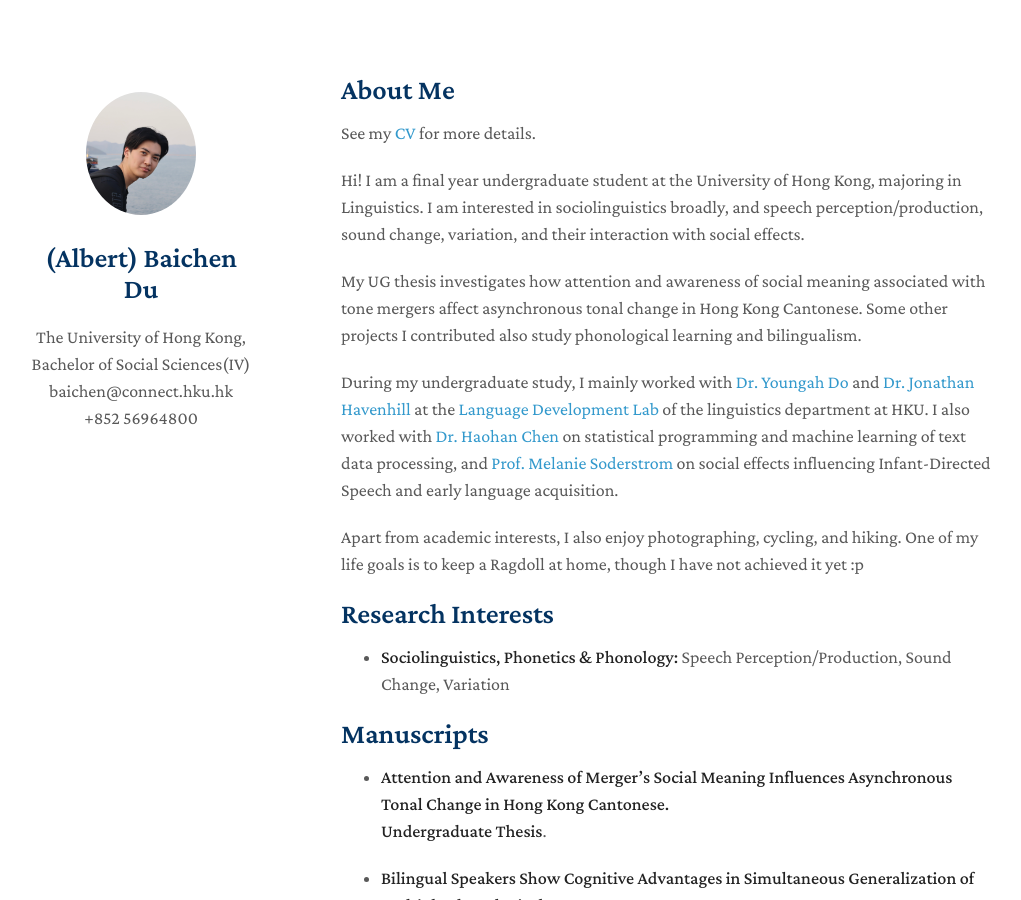
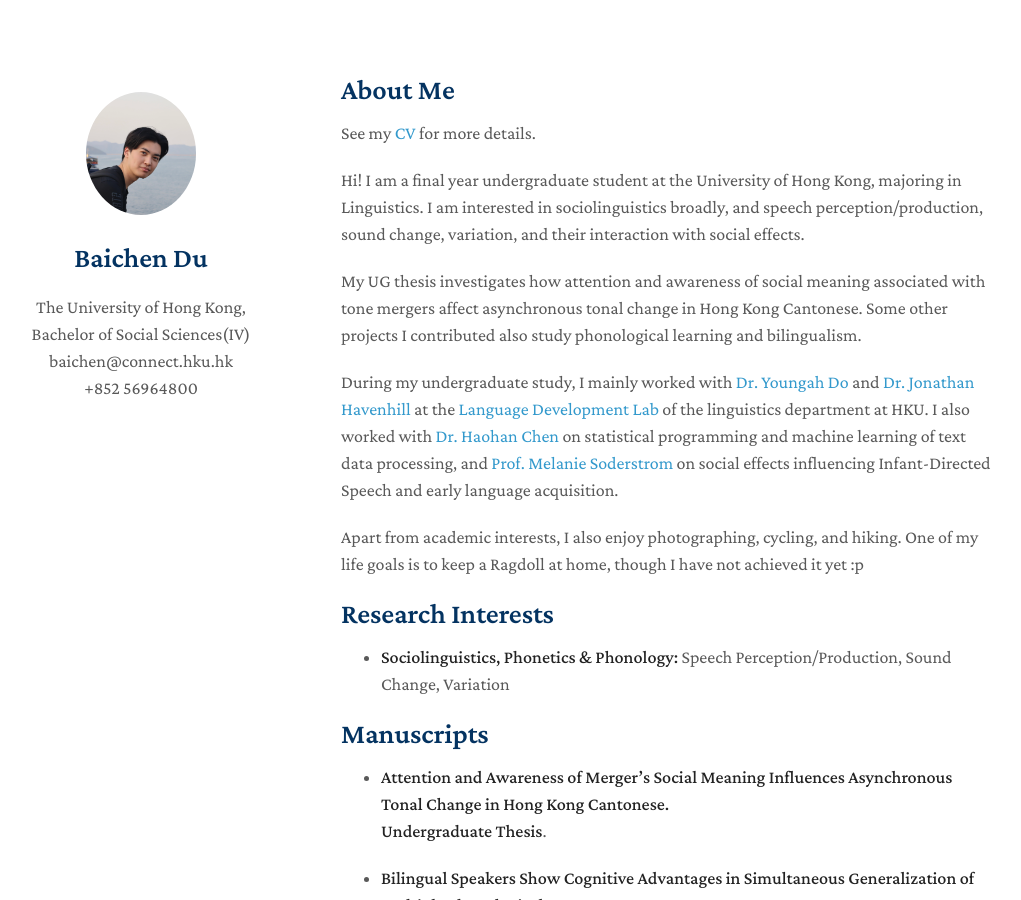
Before and after one commit to AlbertBaichenDu/AlbertBaichenDu.github.io, a Jekyll site: the page built from index.md, in a window 1280 px wide and 900 px high. Shown: the whole window, without its empty margins (129-1150 px from the left). Built offline with Jekyll 4.4.1, drawn with Linux system fonts in a browser that asks for light colours; nearby versions of some CDN libraries; a style sheet for code colours, icons or effects is not loaded; our own code applies the rules of GitHub Pages for plain Markdown files.

Commit message:
Update _config.yml

```diff
--- a/_config.yml
+++ b/_config.yml
@@ -1,4 +1,4 @@
-title: (Albert) Baichen Du
+title: Baichen Du
 position: The University of Hong Kong, Bachelor of Social Sciences(IV)
 affiliation: baichen@connect.hku.hk
 email: +852 56964800
```
